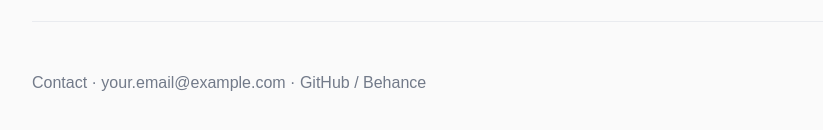
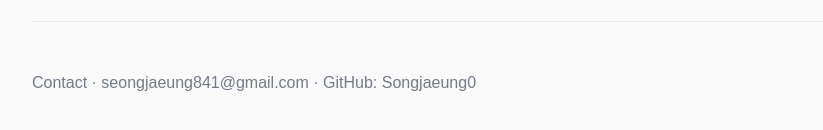
Before and after one commit to Songjaeung0/upgraded-fun, a React (Vite) app: page /projects/ai-research-ethics-lecture-poster in a window 1280 px wide. Shown: the part 1121-1251 px from the top of the page, without its empty margins (48-871 px from the left). Built offline with nearby package versions, Linux system fonts and the light colour scheme.

Commit message:
content: update footer contact info

```diff
--- a/src/layouts/MainLayout.tsx
+++ b/src/layouts/MainLayout.tsx
@@ -11,7 +11,7 @@ function MainLayout({ children }: Props) {
       <Header />
       <main className="container">{children}</main>
       <footer id="contact" className="footer container">
-        <p>Contact · your.email@example.com · GitHub / Behance</p>
+        <p>Contact · seongjaeung841@gmail.com · GitHub: Songjaeung0</p>
       </footer>
     </>
   );
```
